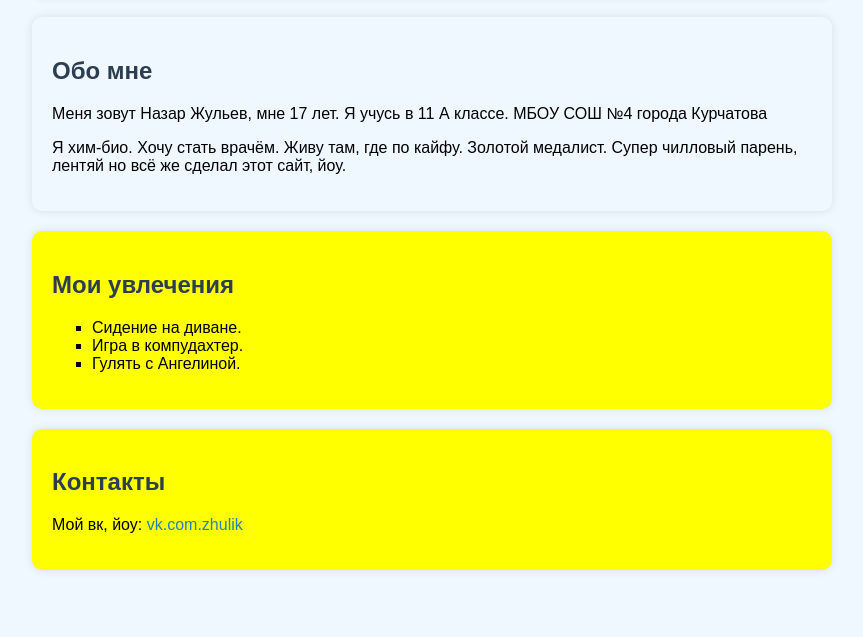
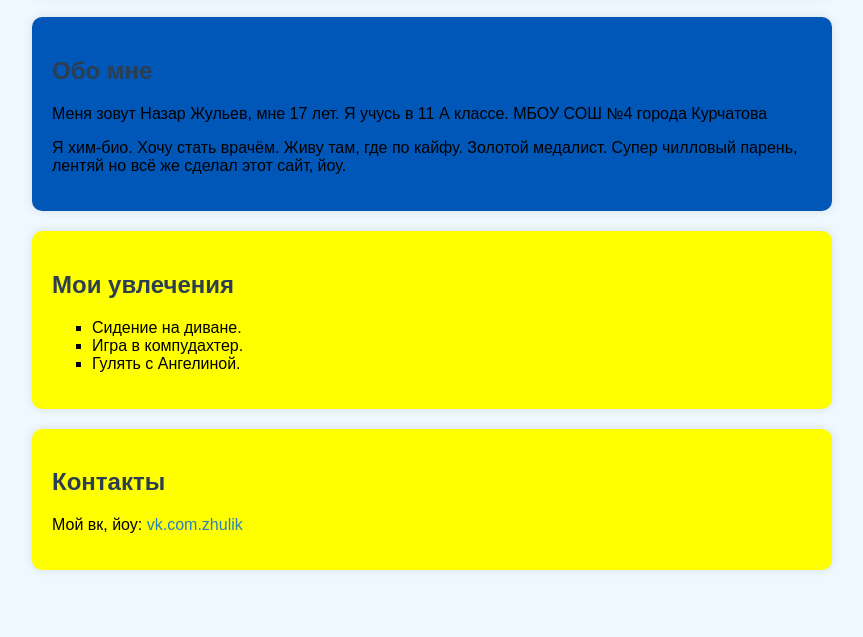
Before and after one commit to imede1/dz.nazar, a plain HTML site: page index.html in a window 1280 px wide. Shown: the part 163-800 px from the top of the page, without its empty margins (208-1071 px from the left). Drawn offline with Linux system fonts and the light colour scheme.

Commit message:
Update index.html

```diff
--- a/index.html
+++ b/index.html
@@ -23,7 +23,7 @@
             box-shadow: 0 0 10px rgba(0,0,0,0.1);
         }
         .section {
-            background-color: 0057B7;
+            background-color: #0057B7;
             padding: 20px;
             margin: 20px 0;
             border-radius: 10px;
```
